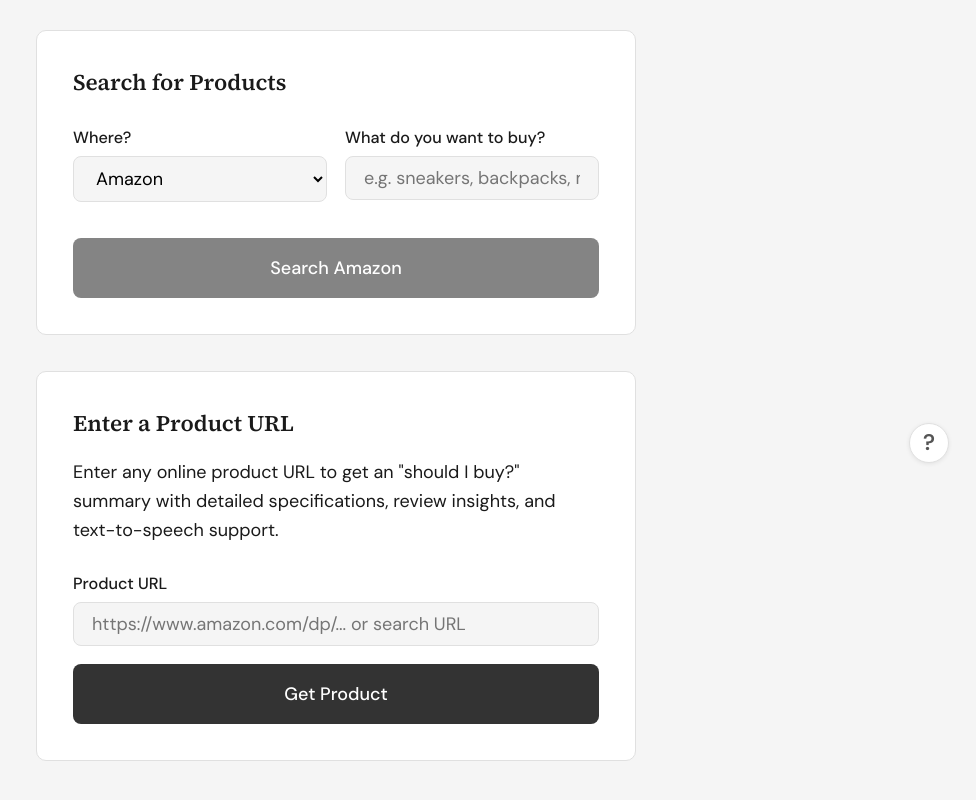
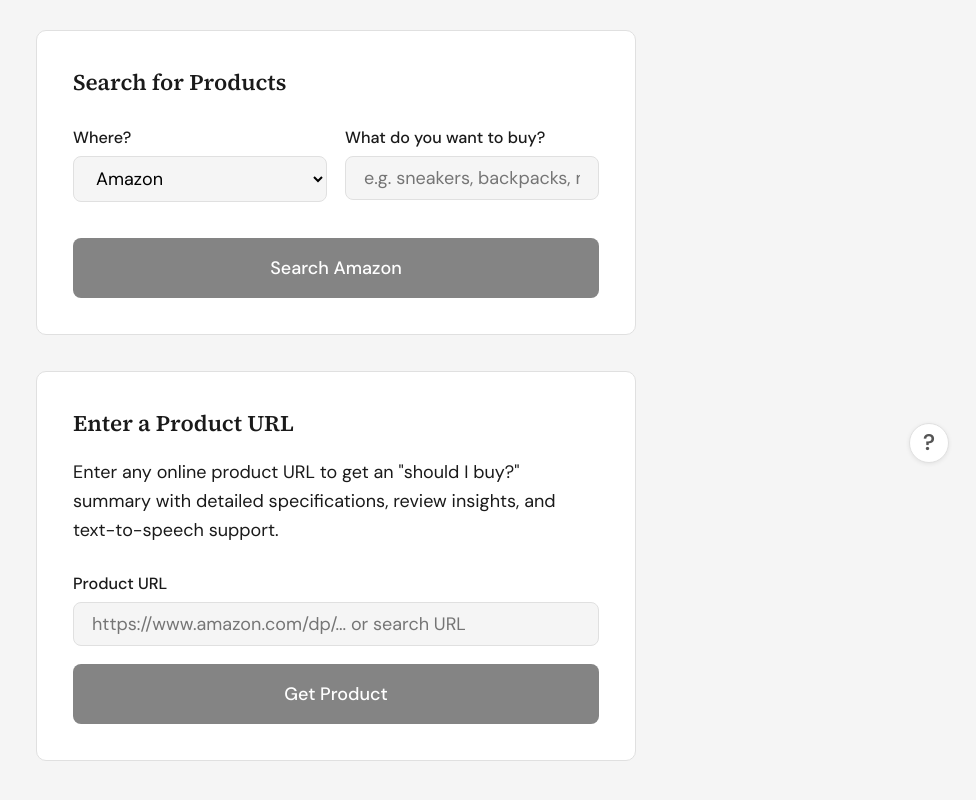
Before and after one commit to Supernova-45/Alt-Cart, a React (Vite) app in the folder web/: page / in a window 1280 px wide. Shown: the part 310-1110 px from the top of the page, without its empty margins (304-1280 px from the left). Built offline with nearby package versions, Linux system fonts and the light colour scheme.

Commit message:
changes to get product

```diff
--- a/web/src/routes/Landing.tsx
+++ b/web/src/routes/Landing.tsx
@@ -44,6 +44,7 @@
   const isOther = searchSite === "other";
   const canSearch =
     isOther ? customSearchUrl.trim().length > 0 : searchQuery.trim().length > 0;
+  const canGetProduct = url.trim().length > 0;
 
   function handleSearchSubmit(e: FormEvent) {
     e.preventDefault();
@@ -59,6 +60,7 @@
 
   async function handleSubmit(e: FormEvent) {
     e.preventDefault();
+    if (!canGetProduct) return;
     setLoading(true);
     setError(null);
 
@@ -184,7 +186,7 @@
               />
             </div>
 
-            <button type="submit" disabled={loading} className="btn-primary">
+            <button type="submit" disabled={loading || !canGetProduct} className="btn-primary">
               {loading ? "Extracting Product..." : "Get Product"}
             </button>
           </form>
```
